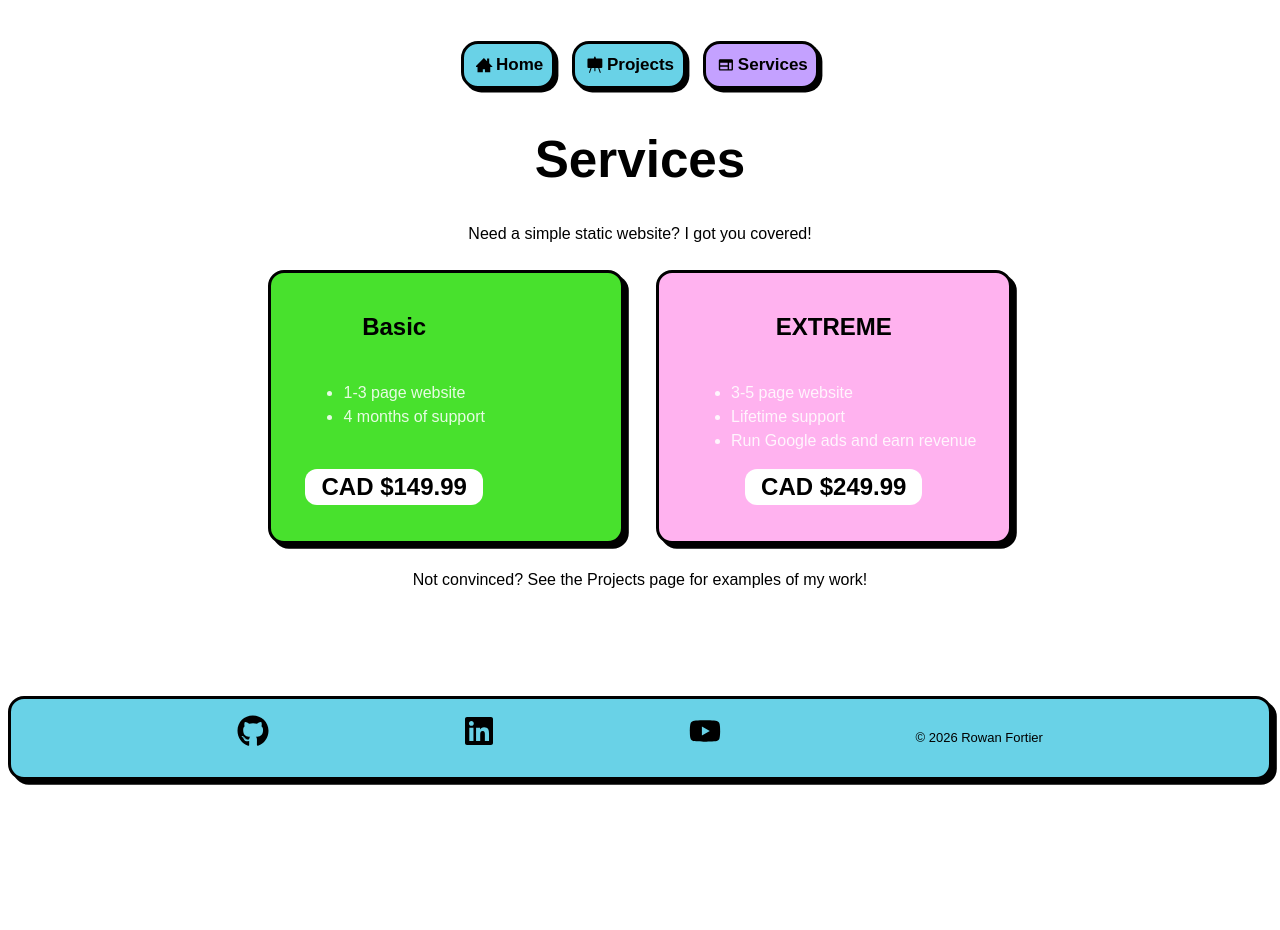
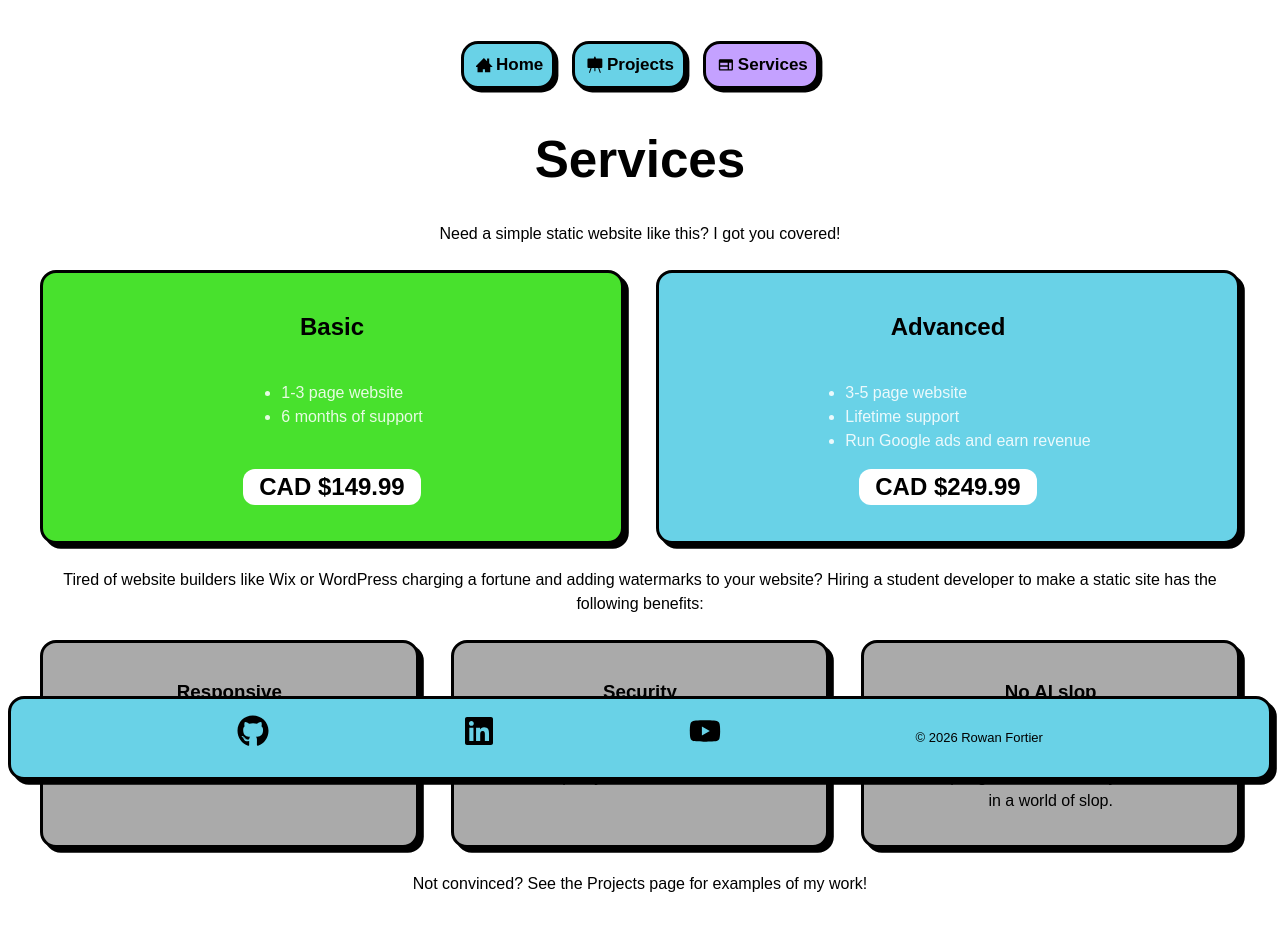
Before and after one commit to blobinaticuber/rowanfortier-website, a React (Vite) app in the folder my-react-app/: page /services in a window 1280 px wide. Shown: the top 930 px of the page. Before the commit the page ends 800 px from the top, so only its background shows below. Built offline with nearby package versions, Linux system fonts and the light colour scheme.

Commit message:
Repair CSS glitches

```diff
--- a/my-react-app/src/components/ServiceCard.css
+++ b/my-react-app/src/components/ServiceCard.css
@@ -8,12 +8,12 @@
     box-shadow: 0.3em 0.3em var(--padborder-color);
     padding: 0 1rem 0 1rem;
     margin: 0.5rem;
-    transition: filter 0.2s;
+    /* transition: filter 0.2s; */
 }
 
-.service-card-box:hover {
+/* .service-card-box:hover {
     filter: drop-shadow(0 0 2em var(--padborder-color));
-}
+} */
 
 .service-card-box a:link, a:visited, a:hover, a:active {
     text-decoration: none;
--- a/my-react-app/src/index.css
+++ b/my-react-app/src/index.css
@@ -102,9 +102,15 @@ button:focus-visible {
     align-items: center;
   }
 
+  .vstack {
+    padding: 0;
+    width: calc(100% - 0.1em);
+  }
+
 }
 
 .vstack {
+  width: calc(100% - 1em);
   padding: 1em;
   display: flex;
   flex-direction: column;
--- a/my-react-app/src/pages/Services.css
+++ b/my-react-app/src/pages/Services.css
@@ -1,7 +1,13 @@
+.grid2 {
+    display: grid;
+    gap: 1rem;
+    grid-template-columns: 1fr 1fr;
+}
+
 .grid3 {
     display: grid;
     gap: 1rem;
-    grid-template-columns: 1fr 1fr;
+    grid-template-columns: 1fr 1fr 1fr;
 }
 
 .service{
@@ -13,7 +19,7 @@
 }
 
 @media (max-width: 700px) {
-    .grid3 {
+    .grid3, .grid2 {
         grid-template-columns: 1fr;
     }
 }
--- a/my-react-app/src/pages/Services.jsx
+++ b/my-react-app/src/pages/Services.jsx
@@ -1,4 +1,4 @@
-// import { Card } from "../components/Card"
+import { Card } from "../components/Card"
 import { ServiceCard } from "../components/ServiceCard";
 import { Footer } from "../components/Footer"
 
@@ -8,21 +8,21 @@ export function Services() {
     return (
         <>
         <h1>Services</h1>
-        <p>Need a simple static website? I got you covered!</p>
+        <p>Need a simple static website like this? I got you covered!</p>
 
-        <div className="grid3">
+        <div className="grid2">
 
             <ServiceCard color={"var(--green)"}>
                 <h2>Basic</h2>
                 <ul>
                     <li>1-3 page website</li>
-                    <li>4 months of support</li>
+                    <li>6 months of support</li>
                 </ul>
                 <h2 className="price">CAD $149.99</h2>
             </ServiceCard>
 
-            <ServiceCard color={"var(--pink)"}>
-                <h2>EXTREME</h2>
+            <ServiceCard color={"var(--blue)"}>
+                <h2>Advanced</h2>
                 <ul>
                     <li>3-5 page website</li>
                     <li>Lifetime support</li>
@@ -33,6 +33,31 @@ export function Services() {
 
         </div>
 
+        <p>Tired of website builders like Wix or WordPress charging a fortune and adding watermarks to your website? Hiring a student developer to make a static site has the following benefits:</p>
+        <div className="grid3">
+
+            <Card color={"var(--gray)"}>
+                <div className="vstack">
+                    <h3>Responsive</h3>
+                    <p>I work to make sure the site looks great on all devices.</p>
+                </div>
+            </Card>
+
+            <Card color={"var(--gray)"}>
+                <div className="vstack">
+                    <h3>Security</h3>
+                    <p>Site is not able to be hacked due to its simplicity. No database leaks</p>
+                </div>
+            </Card>
+
+            <Card color={"var(--gray)"}>
+                <div className="vstack">
+                    <h3>No AI slop</h3>
+                    <p>Hand-written code by a passionate web developer gives character to your website in a world of slop.</p>
+                </div>
+            </Card>
+
+        </div>
         <p>Not convinced? See the Projects page for examples of my work!</p>
 
         <Footer/>
```
